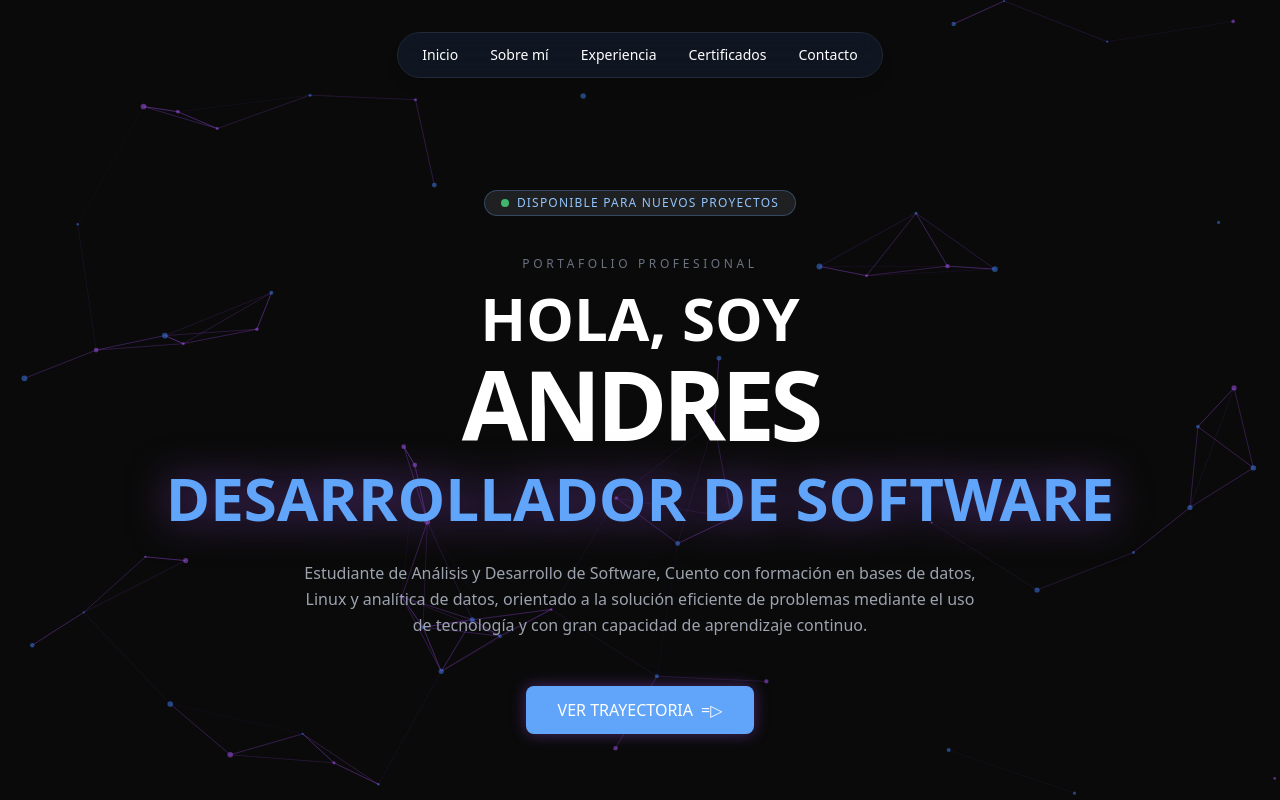
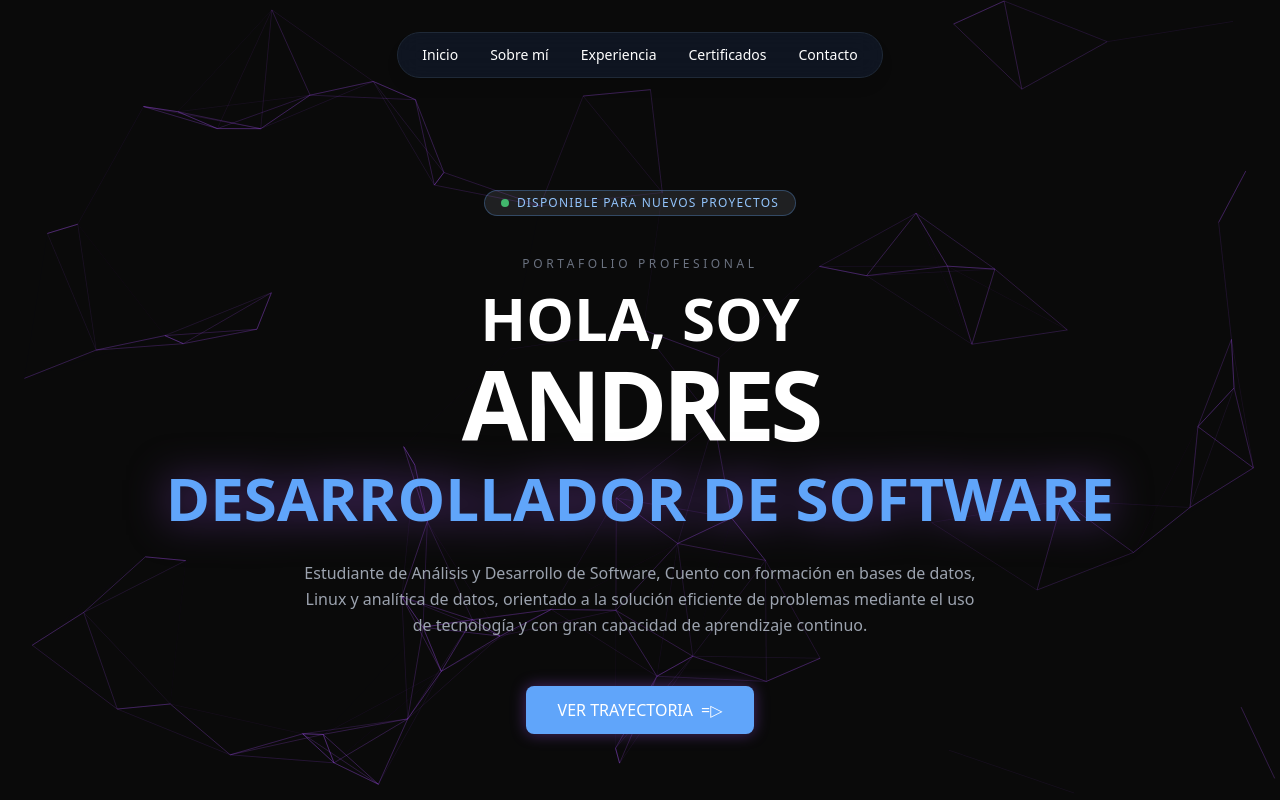
Before and after one commit to cristi1jimenez-sys/portafolio-Andres-definitivo-2026, a Next.js app: page / in a window 1280 px wide. Shown: the top 800 px of the page. Built offline with nearby package versions, Linux system fonts and the light colour scheme.

Commit message:
Cambio de particulas

```diff
--- a/src/components/ParticleBackground.js
+++ b/src/components/ParticleBackground.js
@@ -23,13 +23,13 @@ export default function ParticleBackground() {
       },
       modes: {
         repulse: {
-          distance: 100,
+          distance: 120,
           duration: 0.4,
         },
       },
     },
     particles: {
-      color: { value: ["#a855f7", "#3b82f6"] }, // Morado y Azul
+      color: { value: ["#a855f7", "#FFFFFF"] }, // Morado y Blanco
       links: {
         color: "#a855f7",
         distance: 150,
@@ -46,11 +46,11 @@ export default function ParticleBackground() {
         straight: false,
       },
       number: {
-        density: { enable: true, area: 800 },
-        value: 50, // Cantidad de partículas
+        density: { enable: true, area: 900 },
+        value: 80, // Cantidad de partículas
       },
-      opacity: { value: 0.5 },
-      shape: { type: "circle" },
+      opacity: { value: 0.3 },
+      shape: { type: "oval" },
       size: { value: { min: 1, max: 3 } },
     },
     detectRetina: true,
```
